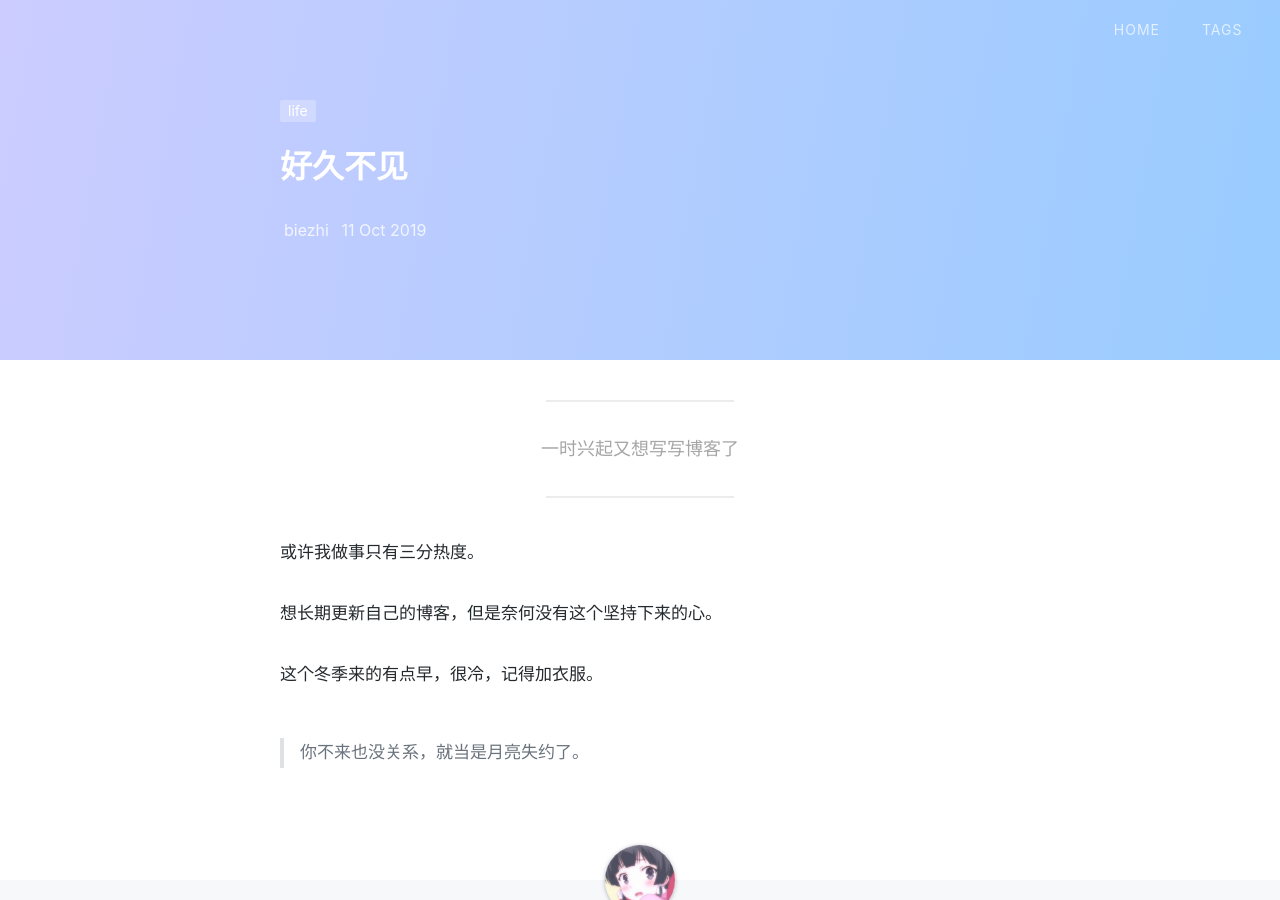
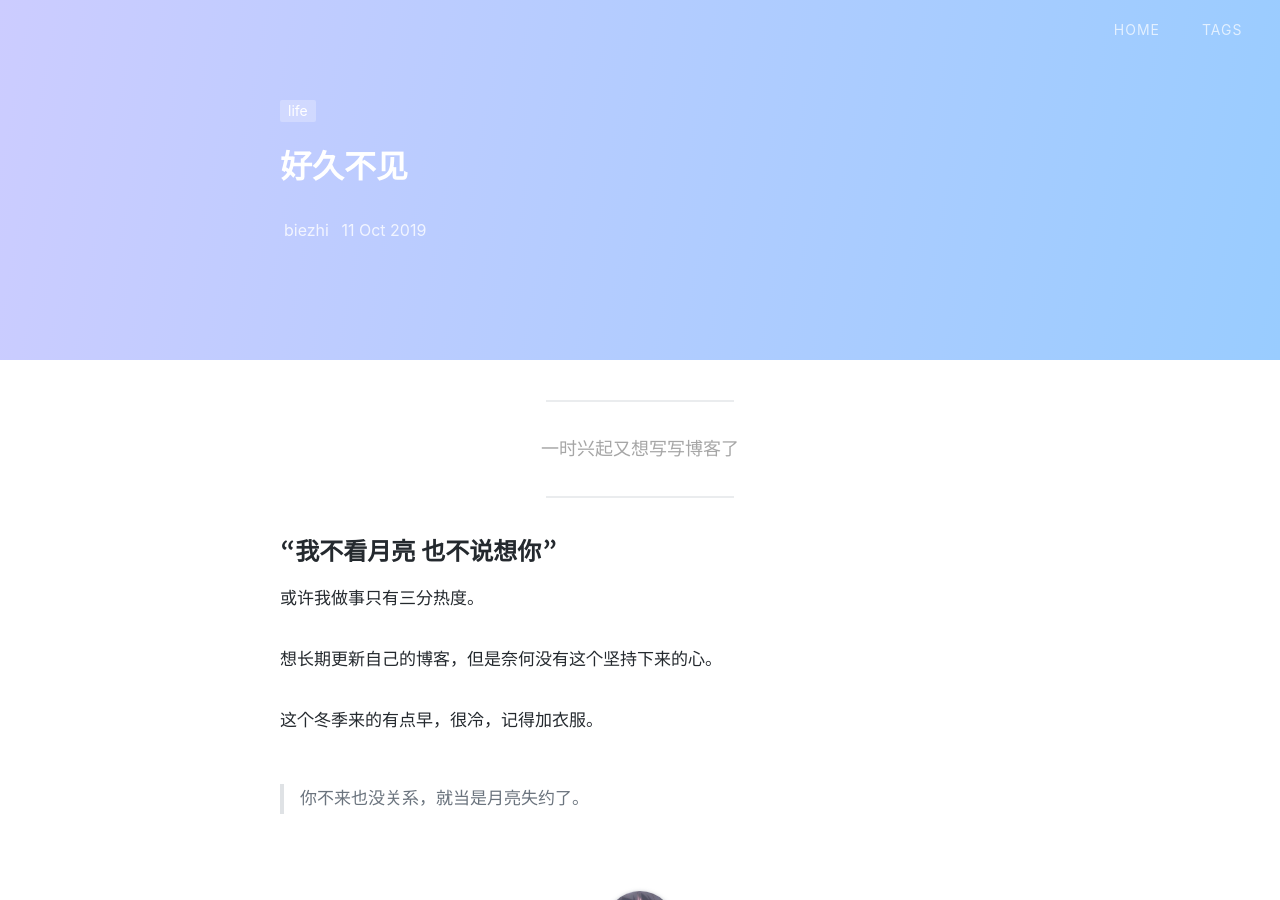
Before and after one commit to moeik/moeik.github.io, a Jekyll site: the page built from _posts/2019-10-11-1.md, in a window 1280 px wide and 900 px high. Built offline with Jekyll 4.4.1, drawn with Linux system fonts in a browser that asks for light colours; nearby versions of some CDN libraries; a style sheet for code colours, icons or effects is not loaded.

Commit message:
Update 2019-10-11-1.md

```diff
--- a/_posts/2019-10-11-1.md
+++ b/_posts/2019-10-11-1.md
@@ -7,7 +7,7 @@
 cover:
 tags: life
 ---
-
+## “我不看月亮 也不说想你”
 
 或许我做事只有三分热度。<br><br>
 想长期更新自己的博客，但是奈何没有这个坚持下来的心。<br><br>
```
